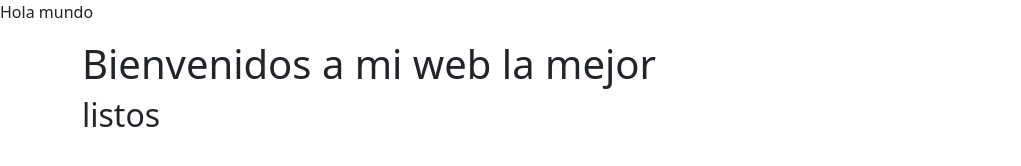
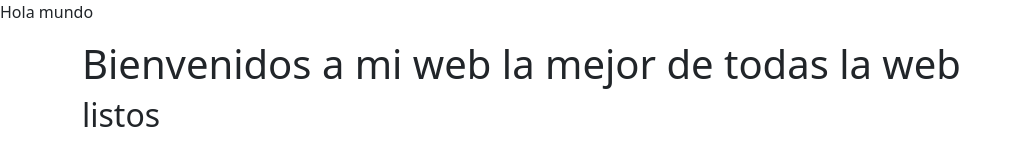
Before and after one commit to AAriel47/practicagitygithub, a plain HTML site: page index.html in a window 1280 px wide. Shown: the whole page, without its empty margins (0-1021 px from the left). Drawn offline with Linux system fonts and the light colour scheme.

Commit message:
comprobar la cuenta de github

```diff
--- a/index.html
+++ b/index.html
@@ -11,7 +11,7 @@
 <body>
     <p>Hola mundo</p>
     <div class="container">
-        <h1>Bienvenidos a mi web la mejor</h1>
+        <h1>Bienvenidos a mi web la mejor de todas la web</h1>
         <h2>listos</h2>
     </div>
 
```
